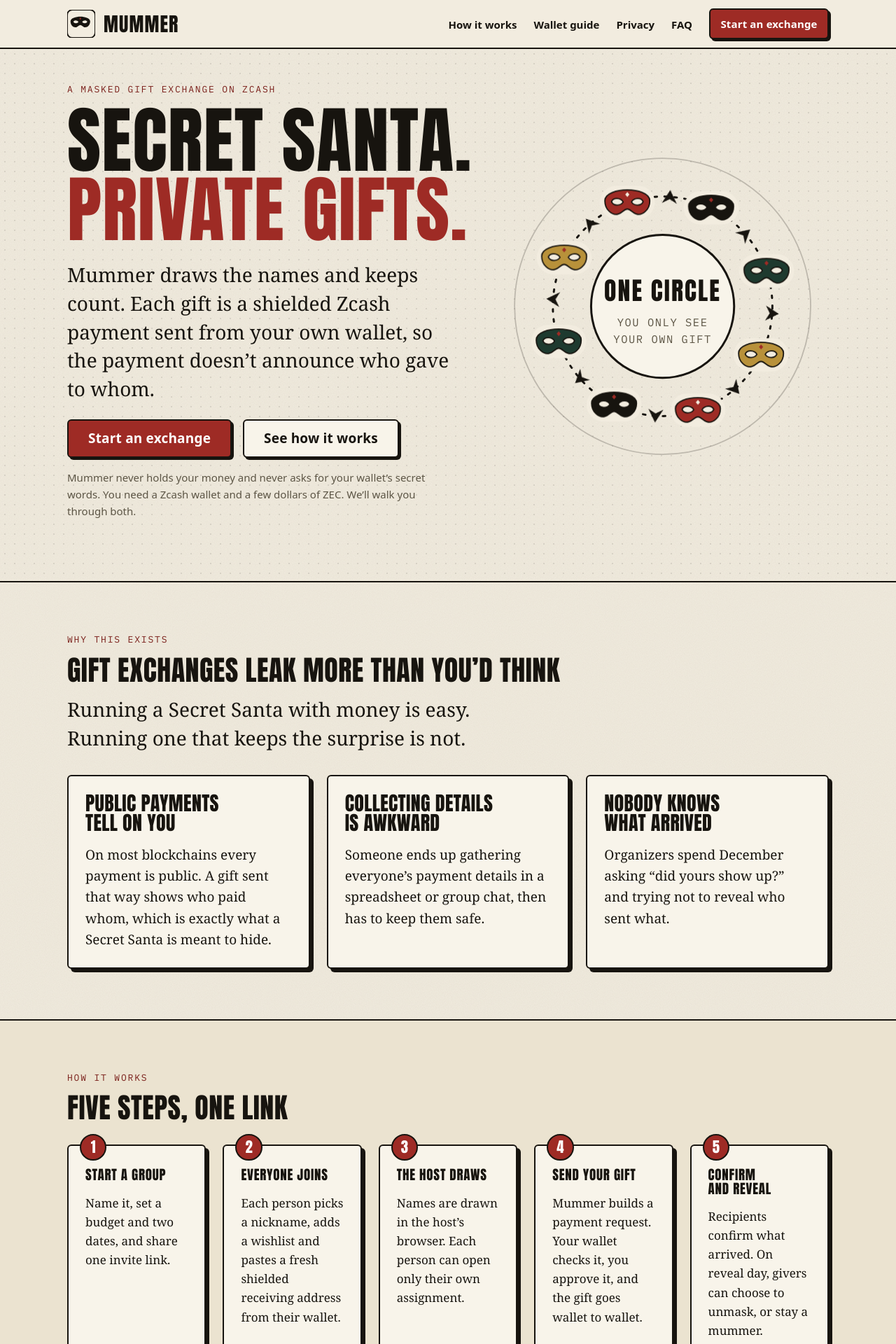
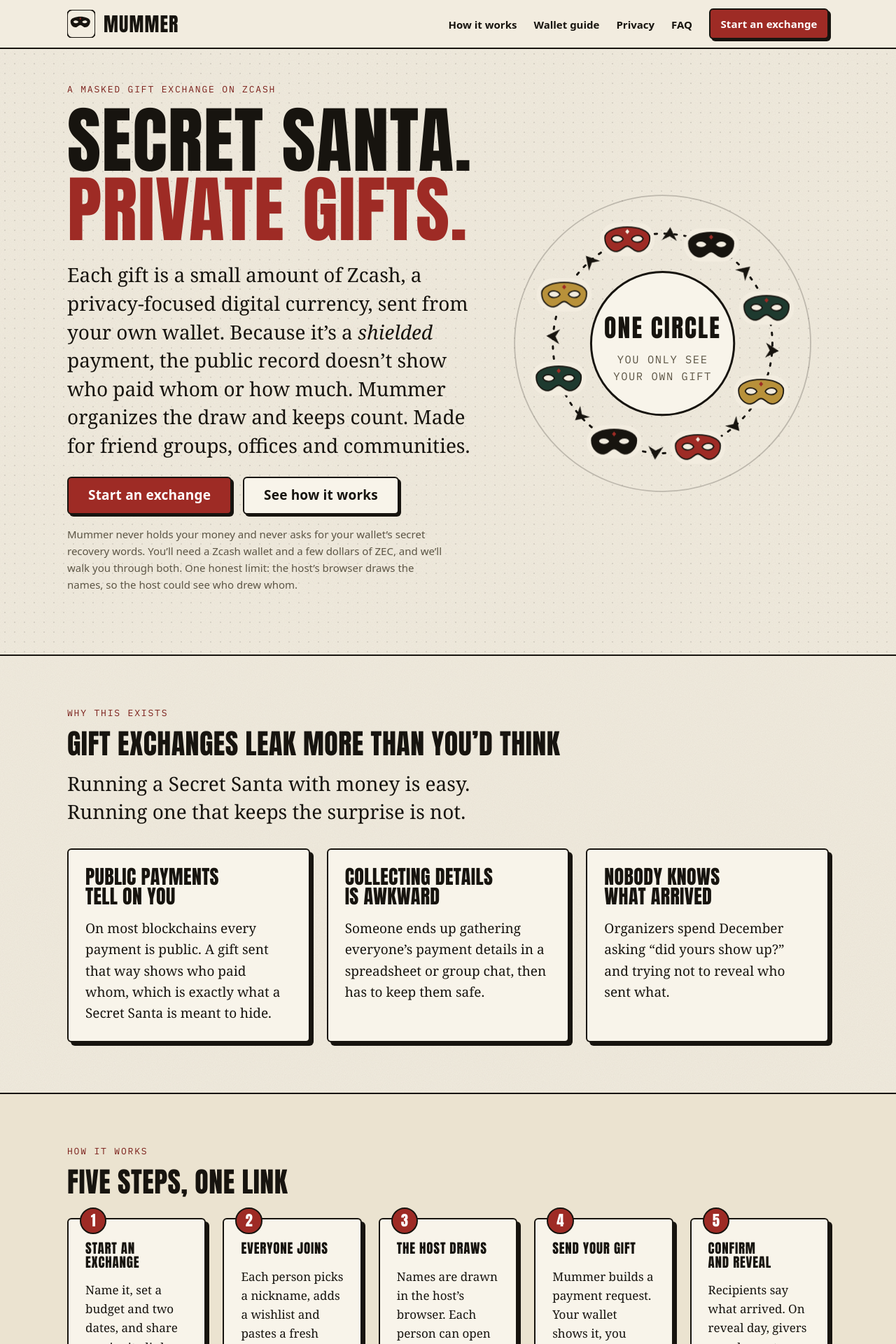
Before and after one commit to TheWeirdDee/mummer, a React (Vite) app in the folder apps/web/: page / in a window 1280 px wide. Shown: the top 1920 px of the page at 70% size. Built offline with nearby package versions, Linux system fonts and the light colour scheme.

Commit message:
fix(web): landing copy edits and deleted-exchange banner

```diff
--- a/apps/web/src/pages/Landing.tsx
+++ b/apps/web/src/pages/Landing.tsx
@@ -1,12 +1,20 @@
-import { Link } from 'react-router-dom';
+import { Link, useSearchParams } from 'react-router-dom';
 import { MaskIcon, MaskRing } from '../components/Mask';
-import { Disclosure, LinkButton } from '../components/ui';
+import { Disclosure, LinkButton, Notice } from '../components/ui';
 import { usePageMeta } from '../lib/hooks';
 
 export function Landing() {
   usePageMeta('Mummer: Secret Santa with private gifts', 'Run a Secret Santa where gifts are paid in shielded Zcash from your own wallet. Mummer organizes the draw and never holds money.');
+  const [params] = useSearchParams();
   return (
     <>
+      {params.get('deleted') === '1' && (
+        <div className="container" style={{ paddingTop: 'var(--space-4)' }}>
+          <Notice tone="success" title="Exchange deleted" live="polite">
+            <p>Everything Mummer&rsquo;s database held for it has been removed. Screenshots and blockchain records can&rsquo;t be removed by us.</p>
+          </Notice>
+        </div>
+      )}
       <section className="hero" aria-labelledby="hero-title">
         <div className="container hero__inner">
           <div>
@@ -17,7 +25,7 @@
               <span className="accent">Private gifts.</span>
             </h1>
             <p className="lede rise rise--3">
-              Mummer draws the names and keeps count. Each gift is a shielded Zcash payment sent from your own wallet, so the payment doesn&rsquo;t announce who gave to whom.
+              Each gift is a small amount of Zcash, a privacy-focused digital currency, sent from your own wallet. Because it&rsquo;s a <em>shielded</em> payment, the public record doesn&rsquo;t show who paid whom or how much. Mummer organizes the draw and keeps count. Made for friend groups, offices and communities.
             </p>
             <div className="btn-row rise rise--3" style={{ marginTop: 'var(--space-5)' }}>
               <LinkButton to="/new" variant="primary" size="large">
@@ -27,7 +35,7 @@
                 See how it works
               </LinkButton>
             </div>
-            <p className="hero__note">Mummer never holds your money and never asks for your wallet&rsquo;s secret words. You need a Zcash wallet and a few dollars of ZEC. We&rsquo;ll walk you through both.</p>
+            <p className="hero__note">Mummer never holds your money and never asks for your wallet&rsquo;s secret recovery words. You&rsquo;ll need a Zcash wallet and a few dollars of ZEC, and we&rsquo;ll walk you through both. One honest limit: the host&rsquo;s browser draws the names, so the host could see who drew whom.</p>
           </div>
           <div className="hero__art">
             <MaskRing />
@@ -68,7 +76,7 @@
           <ol className="steps-grid">
             <li>
               <div className="card">
-                <h3>Start a group</h3>
+                <h3>Start an exchange</h3>
                 <p>Name it, set a budget and two dates, and share one invite link.</p>
               </div>
             </li>
@@ -87,13 +95,13 @@
             <li>
               <div className="card">
                 <h3>Send your gift</h3>
-                <p>Mummer builds a payment request. Your wallet checks it, you approve it, and the gift goes wallet to wallet.</p>
+                <p>Mummer builds a payment request. Your wallet shows it, you check it and approve it, and the gift goes wallet to wallet.</p>
               </div>
             </li>
             <li>
               <div className="card">
                 <h3>Confirm and reveal</h3>
-                <p>Recipients confirm what arrived. On reveal day, givers can choose to unmask, or stay a mummer.</p>
+                <p>Recipients say what arrived. On reveal day, givers can choose to unmask, or stay a mummer.</p>
               </div>
             </li>
           </ol>
@@ -131,6 +139,7 @@
                 <li>Your giver knows who they drew, and a recipient may guess their giver from timing or a note.</li>
                 <li>Your internet provider and Mummer&rsquo;s hosting can see that you visited, even though they can&rsquo;t read your assignment.</li>
                 <li>A &ldquo;received it&rdquo; confirmation is one person&rsquo;s word. It is not proof of payment.</li>
+                <li>Whoever runs this website could in principle serve altered code or swap an address, so always check the address in your wallet.</li>
               </ul>
             </div>
           </div>
@@ -146,13 +155,13 @@
             <p className="eyebrow" style={{ color: 'var(--gold-tint)' }}>
               What you need
             </p>
-            <h2 id="need-title">A wallet and about ten minutes</h2>
+            <h2 id="need-title">A wallet and a little ZEC</h2>
           </div>
           <div className="grid-3">
             <div>
               <h3>A Zcash wallet</h3>
               <p>
-                We use <strong>Zodl</strong> in our guides. Any wallet that can show a shielded address and read payment requests should work, and every step has a copy-and-paste fallback.
+                We use <strong>Zodl</strong> in our guides. Other wallets that support shielded addresses may work, but we haven&rsquo;t tested them. Every payment detail also has its own copy button.
               </p>
             </div>
             <div>
@@ -183,7 +192,7 @@
             <p>In this version, yes, if they try: the draw runs in the host&rsquo;s browser. Mummer&rsquo;s server never sees the pairings. If you want the organizer kept out of it, have someone who isn&rsquo;t playing host.</p>
           </Disclosure>
           <Disclosure summary="What does “shielded” mean?">
-            <p>It&rsquo;s a kind of Zcash payment where the sender, the recipient and the amount are hidden from the public ledger. Mummer only accepts shielded addresses for gifts.</p>
+            <p>It&rsquo;s a kind of Zcash payment where the sender, the recipient and the amount are hidden from the public ledger. Mummer refuses addresses that are only transparent (public).</p>
           </Disclosure>
           <Disclosure summary="What if I lose my link?">
             <p>Mummer can&rsquo;t recover it for you, because the keys never leave your browser. That&rsquo;s why you&rsquo;re asked to save the link, and can add a passphrase-protected backup.</p>
```
